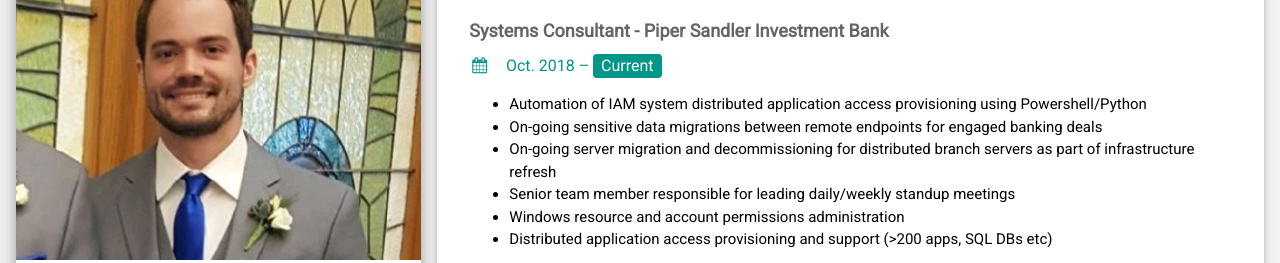
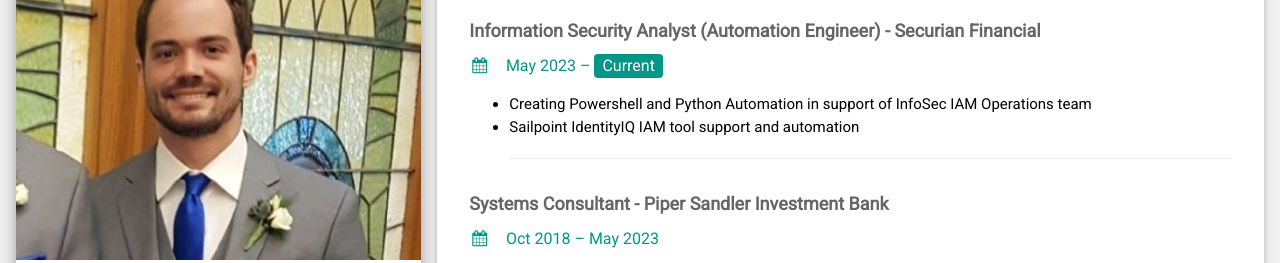
Before and after one commit to eric-anderson-eja/www.eric-j-anderson.com.backend.aws-terraform, a website: page website_files/index.html in a window 1280 px wide. Shown: the part 106-369 px from the top of the page. Drawn offline with nearby package versions, Linux system fonts and the light colour scheme; no server answers.

Commit message:
Update index.html

```diff
--- a/website_files/index.html
+++ b/website_files/index.html
@@ -123,9 +123,20 @@
 
         <div class="w3-container w3-card w3-white w3-margin-bottom">
           <h2 class="w3-text-grey w3-padding-16"><i class="fa fa-suitcase fa-fw w3-margin-right w3-xxlarge w3-text-teal"></i>Work Experience</h2>
+           <div class="w3-container">
+            <h5 class="w3-opacity"><b>Information Security Analyst (Automation Engineer) - Securian Financial</b></h5>
+            <h6 class="w3-text-teal"><i class="fa fa-calendar fa-fw w3-margin-right"></i>May 2023 – <span class="w3-tag w3-teal w3-round">Current</span></h6>
+            <p>
+            <ul>
+              <li>Creating Powershell and Python Automation in support of InfoSec IAM Operations team</li>
+              <li>Sailpoint IdentityIQ IAM tool support and automation </li>
+           <!--  <li>Oracle SQL Database Provisioning & Support </li> -->
+              </p>
+              <hr>
+          </div>
           <div class="w3-container">
             <h5 class="w3-opacity"><b>Systems Consultant - Piper Sandler Investment Bank</b></h5>
-            <h6 class="w3-text-teal"><i class="fa fa-calendar fa-fw w3-margin-right"></i>Oct. 2018 – <span class="w3-tag w3-teal w3-round">Current</span></h6>
+            <h6 class="w3-text-teal"><i class="fa fa-calendar fa-fw w3-margin-right"></i>Oct 2018 – May 2023</h6>
             <p>
             <ul>
               <li>Automation of IAM system distributed application access provisioning using Powershell/Python</li>
```
